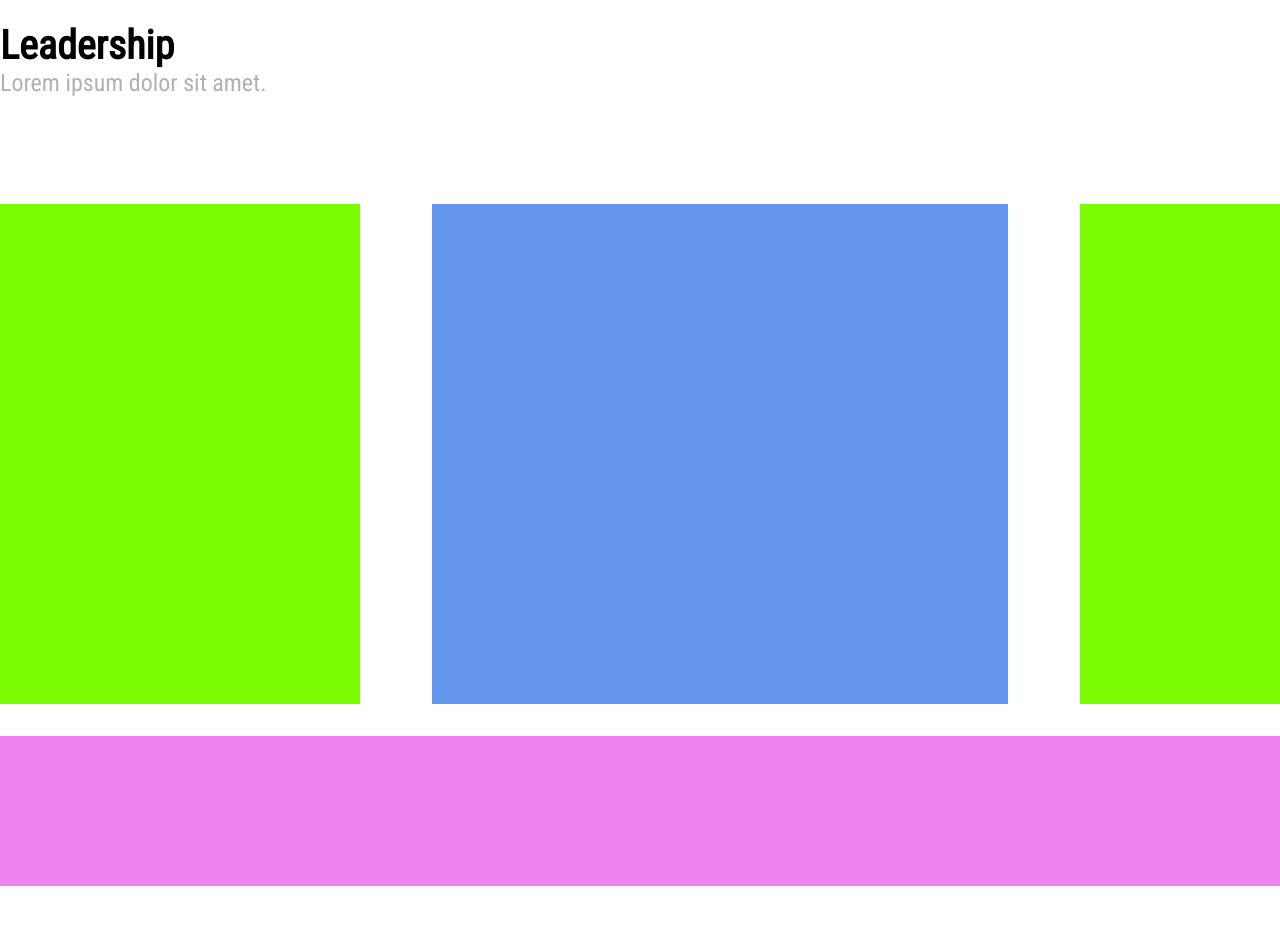
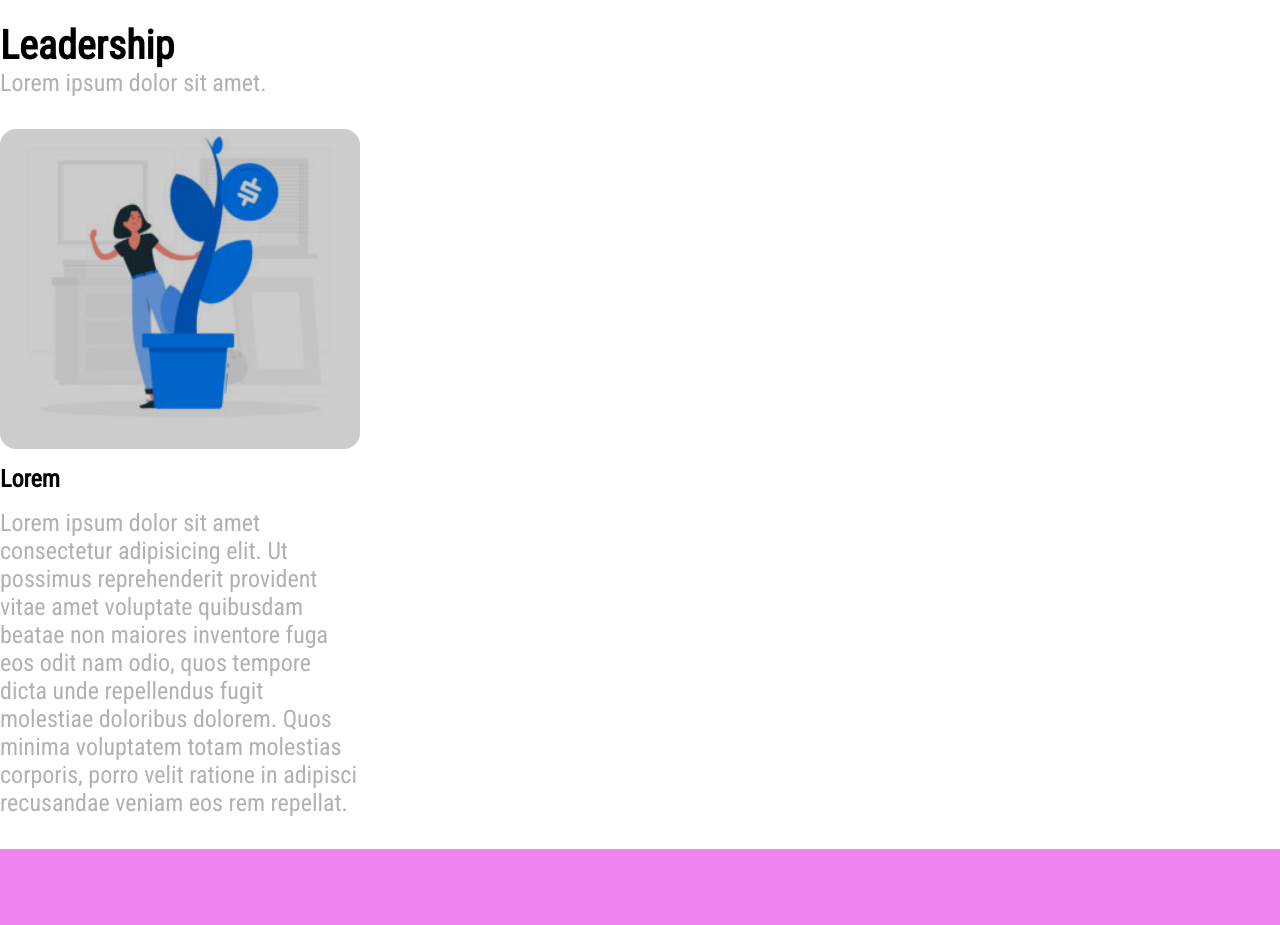
Before and after one commit to muccidavide/htmlcss-wp, a plain HTML site: page index.html in a window 1280 px wide. Shown: the part 800-1725 px from the top of the page. Before the commit the page ends 1686 px from the top, so only its background shows below. Drawn offline with Linux system fonts and the light colour scheme.

Commit message:
Add aside left

```diff
--- a/css/style.css
+++ b/css/style.css
@@ -1,8 +1,7 @@
-
 /********
 General
 *********/
-*{
+* {
     margin: 0;
     padding: 0;
     box-sizing: border-box;
@@ -10,14 +9,14 @@ General
 
 }
 
-body{
+body {
     width: 1440px;
     margin: auto;
 }
 
-a:visited{
+a:visited {
     text-decoration: none;
-color:#b1b1b1;
+    color: #b1b1b1;
 }
 
 
@@ -26,8 +25,8 @@ color:#b1b1b1;
  Utility
  *********/
 
-.text_grey{
-    color:#b1b1b1;
+.text_grey {
+    color: #b1b1b1;
 }
 
 .clearfix::after {
@@ -41,39 +40,38 @@ Height
 ********/
 
 
-#footer_site,
-.header_blog {
+#footer_site {
 
     height: 150px;
 
 }
 
 
-aside,
-.section_center{
+/* aside,
+.section_center {
 
     height: 500px;
-}
+} */
 
 /********
  Header
  **********/
 
-.logo_site{
+.logo_site {
     width: 13%;
     border-right: solid 1px #b1b1b1;
 }
 
-.logo_site > img{
+.logo_site>img {
     width: 100%;
     padding: 1rem;
 }
 
-.nav_site{
+.nav_site {
     margin-top: 2REM;
 }
 
-nav>a{
+nav>a {
     padding: 0.3rem;
     margin-right: 0.5rem;
     text-decoration: none;
@@ -84,13 +82,13 @@ nav>a{
  Main
  *******/
 
- .section_img{
+.section_img {
     margin-top: 2rem;
     position: relative;
     font-size: 1.5rem;
 }
 
- .section_img>img{
+.section_img>img {
     width: 100%;
     max-height: 100%;
     object-fit: cover;
@@ -100,7 +98,7 @@ nav>a{
 
 }
 
- .text_banner{
+.text_banner {
     color: white;
     width: 50%;
     position: absolute;
@@ -108,44 +106,73 @@ nav>a{
     left: 5rem;
 }
 
- .text_banner > p{
+.text_banner>p {
     padding-right: 1rem;
 }
 
- .section_blog h2{
+/*******
+Blog Section
+ *******/
+
+
+.section_blog h2 {
     font-size: 2.5rem;
 }
 
+.section_blog h3 {
+    color: black;
+    font-size: 1.5rem;
+}
+
 .section_blog p,
- .section_blog span{
+.section_blog span {
     font-size: 1.5rem;
     color: #b1b1b1;
-
-
 }
 
-
- .header_blog{
+.header_blog {
     margin: 2rem 0;
 }
 
- .container_articles > aside{
-     background-color: lawngreen;
+.container_articles>aside {
     width: 25%;
 }
 
- .section_center{
+.section_center {
     background-color: cornflowerblue;
     width: 40%;
     margin: 0 5%;
 }
 
- aside, .section_center{
-     float: left;;
+aside,
+.section_center {
+    float: left;
+    ;
 }
 
+.box_img{
+    height: 20rem;
+    border-radius: 1rem;
+    background-color: black;
+    margin-bottom: 1rem;
+
+}
+
+.box_img>img{
+    width: 100%;
+    height: 100%;
+    object-fit: cover;
+    opacity: 0.8;
+}
+
+.text_box > p {
+    margin-top: 1rem;
+}
+
+
+
 /* Footer */
- #footer_site{
+#footer_site {
     background-color: violet;
     margin-top: 2rem;
 }
--- a/index.html
+++ b/index.html
@@ -53,6 +53,24 @@
             </header>
             <div class="container_articles clearfix">
                 <aside class="aside_left ">
+                    <div class="box_img">
+                        <img src="./img/img-1.jpg" alt="">
+
+                    </div>
+                    <div class="text_box">
+                        <h3>Lorem</h3>
+                        <p>
+                            Lorem ipsum dolor sit amet consectetur adipisicing elit. Ut possimus reprehenderit provident
+                            vitae amet voluptate quibusdam beatae non maiores inventore fuga eos odit nam odio, quos
+                            tempore
+                            dicta unde repellendus fugit molestiae doloribus dolorem. Quos minima voluptatem totam
+                            molestias
+                            corporis, porro velit ratione in adipisci recusandae veniam eos rem repellat.
+
+                        </p>
+
+                    </div>
+
 
 
                 </aside>
```
Lines whose indentation alone changed are shown as unchanged.
